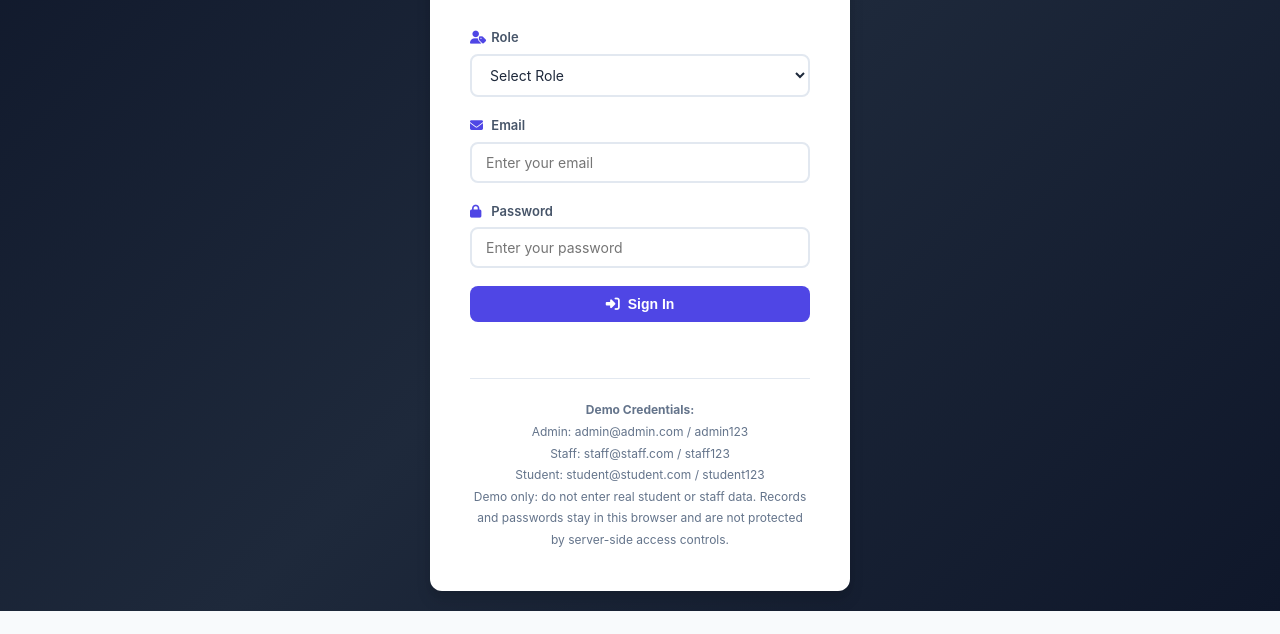
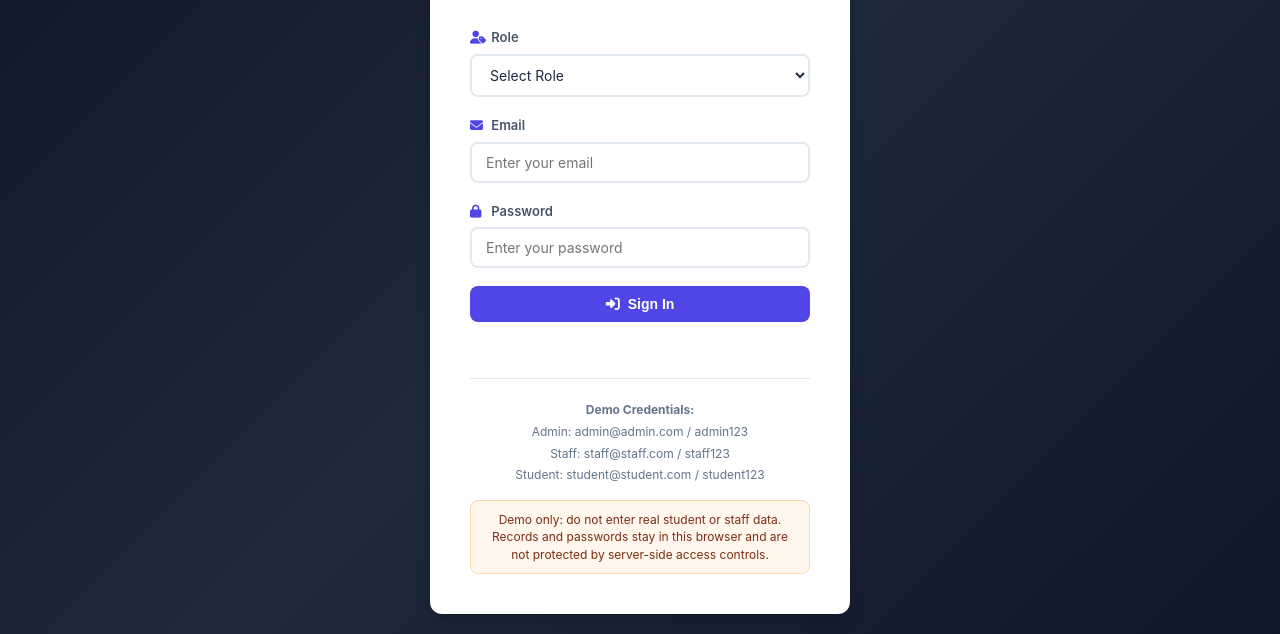
Before and after one commit to sourav-bwn/student-manage-system, a plain HTML site: page index.html in a window 1280 px wide. Shown: the part 207-841 px from the top of the page. Before the commit the page ends 818 px from the top, so only its background shows below. Drawn offline with nearby package versions, Linux system fonts and the light colour scheme.

Commit message:
Style the demo data warning on login
Added styling for demo-data warning in login footer.

```diff
--- a/css/style.css
+++ b/css/style.css
@@ -270,3 +270,14 @@ tr:hover td { background: var(--gray-50); }
 ::-webkit-scrollbar-track { background: transparent; }
 ::-webkit-scrollbar-thumb { background: var(--gray-300); border-radius: 3px; }
 ::-webkit-scrollbar-thumb:hover { background: var(--gray-400); }
+
+/* Keep the demo-data warning visible without overpowering the sign-in form. */
+.login-footer .demo-warning {
+  margin-top: 14px;
+  padding: 10px 12px;
+  border-radius: 8px;
+  background: #fff7ed;
+  border: 1px solid #fed7aa;
+  color: #7c2d12;
+  line-height: 1.45;
+}
```
